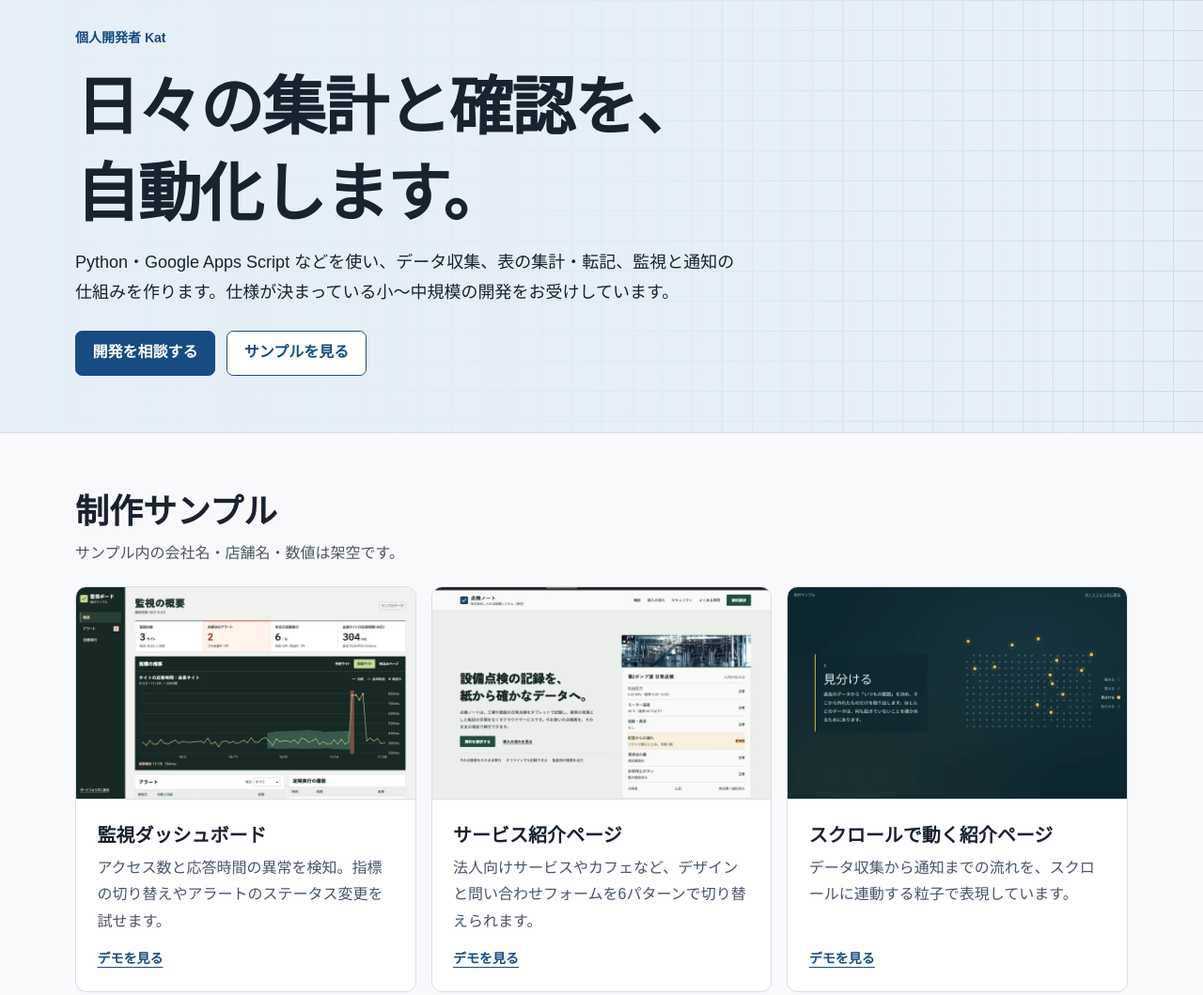
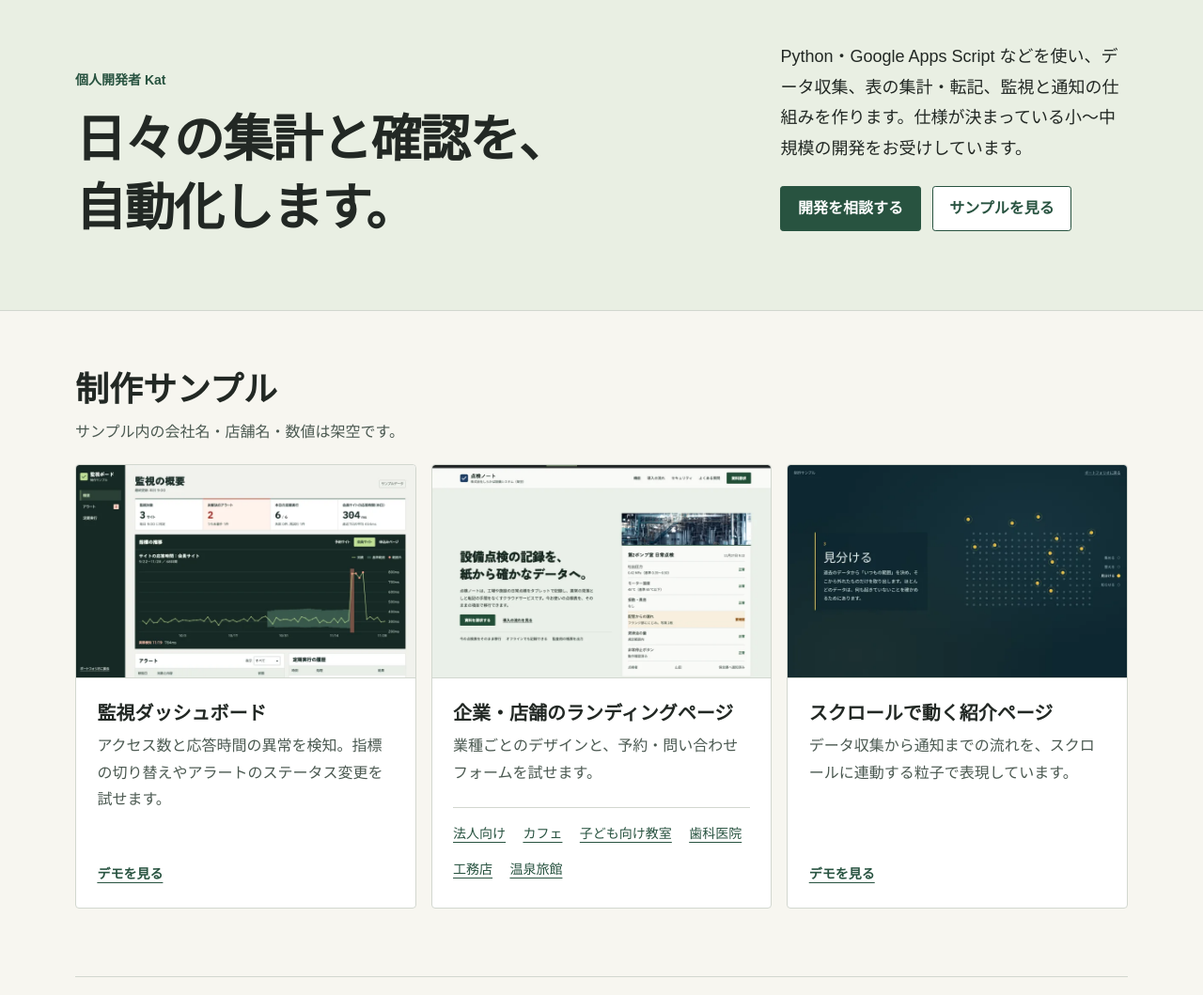
Before and after one commit to f-katkit/coconut-lab-portfolio, a plain HTML site: page docs/index.html in a window 1280 px wide. Shown: the part 97-1156 px from the top of the page at 94% size. Drawn offline with Linux system fonts and the light colour scheme; a web font is replaced by a local one.

Commit message:
Refresh portfolio homepage and link to all landing page demos

```diff
--- a/docs/index.html
+++ b/docs/index.html
@@ -17,13 +17,13 @@
     />
     <style>
       :root {
-        --paper: #f7f9fb;
+        --paper: #f7f6f0;
         --surface: #fff;
-        --ink: #18232f;
-        --muted: #46566a;
-        --line: #d6dfe7;
-        --blue: #174b82;
-        --blue-dark: #12375d;
+        --ink: #222824;
+        --muted: #4b5951;
+        --line: #d2d7cf;
+        --accent: #285340;
+        --accent-dark: #183a2a;
         --display: "Zen Kaku Gothic New", "Hiragino Sans", sans-serif;
         --body: "BIZ UDPGothic", "Hiragino Sans", "Yu Gothic", sans-serif;
       }
@@ -61,7 +61,7 @@
       }
 
       a {
-        color: var(--blue);
+        color: var(--accent);
         text-underline-offset: .25em;
       }
 
@@ -120,29 +120,36 @@
       }
 
       .site-nav a:hover {
-        color: var(--blue);
+        color: var(--accent);
         text-decoration: underline;
       }
 
       .hero {
-        padding-block: clamp(2.25rem, 5vw, 3.75rem);
+        padding-block: clamp(2.5rem, 6vw, 5.25rem);
         border-bottom: 1px solid var(--line);
-        background:
-          linear-gradient(90deg, #e6eff8 0%, #e6eff8b3 54%, #e6eff800),
-          linear-gradient(#cddceb 1px, transparent 1px) 0 0 / 2rem 2rem,
-          linear-gradient(90deg, #cddceb 1px, transparent 1px) 0 0 / 2rem 2rem,
-          #e6eff8;
+        background: #e9efe3;
+      }
+
+      .hero .wrap {
+        display: grid;
+        grid-template-columns: minmax(0, 1.3fr) minmax(0, .7fr);
+        align-items: end;
+        gap: .6rem clamp(1.5rem, 5vw, 5rem);
+      }
+
+      .hero-copy {
+        padding-bottom: .45rem;
       }
 
       .byline {
-        color: var(--blue);
+        color: var(--accent);
         font-weight: 700;
         font-size: .875rem;
       }
 
       h1 {
-        margin: .65rem 0 1rem;
-        font-size: clamp(2rem, 5.6vw, 4.25rem);
+        margin: .65rem 0 0;
+        font-size: clamp(2rem, 4.2vw, 3.5rem);
         font-weight: 900;
         letter-spacing: -.025em;
       }
@@ -163,9 +170,9 @@
         justify-content: center;
         min-height: 2.75rem;
         padding: .55rem 1.1rem;
-        border: 1px solid var(--blue);
-        border-radius: .45rem;
-        background: var(--blue);
+        border: 1px solid var(--accent);
+        border-radius: .2rem;
+        background: var(--accent);
         color: #fff;
         font-weight: 700;
         text-align: center;
@@ -173,16 +180,16 @@
       }
 
       .button:hover {
-        background: var(--blue-dark);
+        background: var(--accent-dark);
       }
 
       .button.secondary {
         background: var(--surface);
-        color: var(--blue);
+        color: var(--accent);
       }
 
       .button.secondary:hover {
-        background: #eef5fc;
+        background: #edf2e9;
       }
 
       .section {
@@ -215,7 +222,7 @@
       .sample,
       .work {
         border: 1px solid var(--line);
-        border-radius: .7rem;
+        border-radius: .25rem;
         background: var(--surface);
       }
 
@@ -229,7 +236,7 @@
       }
 
       .sample-link:hover {
-        background: #f5f9fe;
+        background: #f0f3ea;
       }
 
       .sample-link:hover .demo-label {
@@ -240,7 +247,7 @@
         display: block;
         width: 100%;
         height: auto;
-        border-radius: .65rem .65rem 0 0;
+        border-radius: .23rem .23rem 0 0;
         border-bottom: 1px solid var(--line);
       }
 
@@ -271,10 +278,26 @@
       .demo-label {
         margin-top: auto;
         padding-top: .2rem;
-        color: var(--blue);
+        color: var(--accent);
         font-size: .875rem;
         font-weight: 700;
         text-decoration: underline;
+      }
+
+      .pattern-links {
+        display: flex;
+        flex-wrap: wrap;
+        gap: .2rem 1.15rem;
+        margin: .8rem 0 0;
+        padding: .65rem 0 0;
+        border-top: 1px solid var(--line);
+        list-style: none;
+      }
+
+      .pattern-links a {
+        display: inline-block;
+        padding-block: .3rem;
+        font-size: .875rem;
       }
 
       .services {
@@ -319,7 +342,7 @@
       }
 
       .steps li::marker {
-        color: var(--blue);
+        color: var(--accent);
         font-weight: 700;
       }
 
@@ -338,7 +361,7 @@
       .contact-panel {
         padding: clamp(1.25rem, 4vw, 2.5rem);
         border-radius: .75rem;
-        background: var(--blue-dark);
+        background: var(--accent-dark);
         color: #fff;
       }
 
@@ -349,11 +372,11 @@
       .contact-panel .button {
         border-color: #fff;
         background: #fff;
-        color: var(--blue-dark);
+        color: var(--accent-dark);
       }
 
       .contact-panel .button:hover {
-        background: #e6eff8;
+        background: #e9efe3;
       }
 
       .contact-panel .button:focus-visible {
@@ -365,6 +388,13 @@
         border-top: 1px solid var(--line);
         color: var(--muted);
         font-size: .875rem;
+      }
+
+      @media (max-width: 62rem) {
+        .hero .wrap {
+          grid-template-columns: 1fr;
+          gap: 1.1rem;
+        }
       }
 
       @media (max-width: 52rem) {
@@ -379,7 +409,7 @@
         }
 
         .sample img {
-          border-radius: .65rem 0 0 .65rem;
+          border-radius: .23rem 0 0 .23rem;
           border-bottom: 0;
         }
       }
@@ -395,7 +425,7 @@
         }
 
         .sample img {
-          border-radius: .65rem .65rem 0 0;
+          border-radius: .23rem .23rem 0 0;
           border-bottom: 1px solid var(--line);
         }
 
@@ -427,14 +457,18 @@
     <main>
       <section class="hero" aria-labelledby="hero-h">
         <div class="wrap">
+          <div>
             <p class="byline">個人開発者 Kat</p>
             <h1 id="hero-h">日々の集計と確認を、<br />自動化します。</h1>
+          </div>
+          <div class="hero-copy">
             <p class="lead">
               Python・Google Apps Script などを使い、データ収集、表の集計・転記、監視と通知の仕組みを作ります。仕様が決まっている小〜中規模の開発をお受けしています。
             </p>
             <div class="actions">
               <a class="button" href="#contact">開発を相談する</a>
               <a class="button secondary" href="#samples">サンプルを見る</a>
+            </div>
           </div>
         </div>
       </section>
@@ -455,14 +489,21 @@
               </a>
             </li>
             <li class="sample">
-              <a class="sample-link" href="samples/corporate/index.html" aria-labelledby="corporate-title corporate-demo">
+              <a href="samples/corporate/index.html" aria-label="B2B サービス紹介ページを見る">
                 <img src="assets/corporate.webp" alt="" width="800" height="500" />
+              </a>
               <div class="sample-copy">
-                  <h3 id="corporate-title">サービス紹介ページ</h3>
-                  <p>法人向けサービスやカフェなど、デザインと問い合わせフォームを6パターンで切り替えられます。</p>
-                  <span class="demo-label" id="corporate-demo">デモを見る</span>
+                <h3>企業・店舗のランディングページ</h3>
+                <p>業種ごとのデザインと、予約・問い合わせフォームを試せます。</p>
+                <ul class="pattern-links" aria-label="ランディングページの作例">
+                  <li><a href="samples/corporate/index.html">法人向け</a></li>
+                  <li><a href="samples/corporate/index.html?pattern=cafe">カフェ</a></li>
+                  <li><a href="samples/corporate/index.html?pattern=kids">子ども向け教室</a></li>
+                  <li><a href="samples/corporate/index.html?pattern=dental">歯科医院</a></li>
+                  <li><a href="samples/corporate/index.html?pattern=builder">工務店</a></li>
+                  <li><a href="samples/corporate/index.html?pattern=ryokan">温泉旅館</a></li>
+                </ul>
               </div>
-              </a>
             </li>
             <li class="sample">
               <a class="sample-link" href="samples/flow/index.html" aria-labelledby="flow-demo-title flow-demo">
```
Lines whose indentation alone changed are shown as unchanged.
